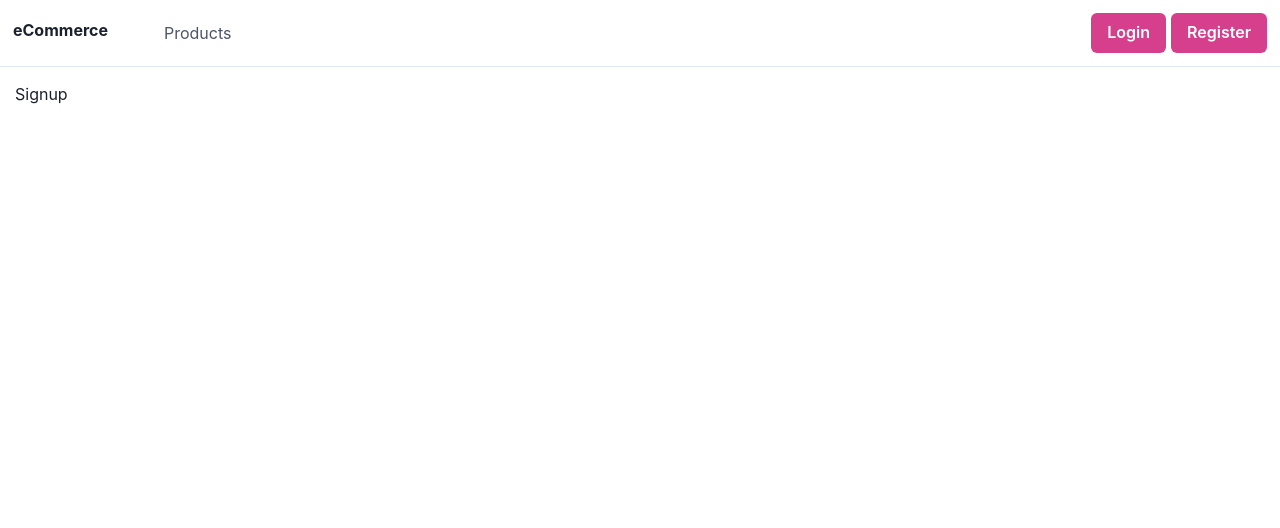
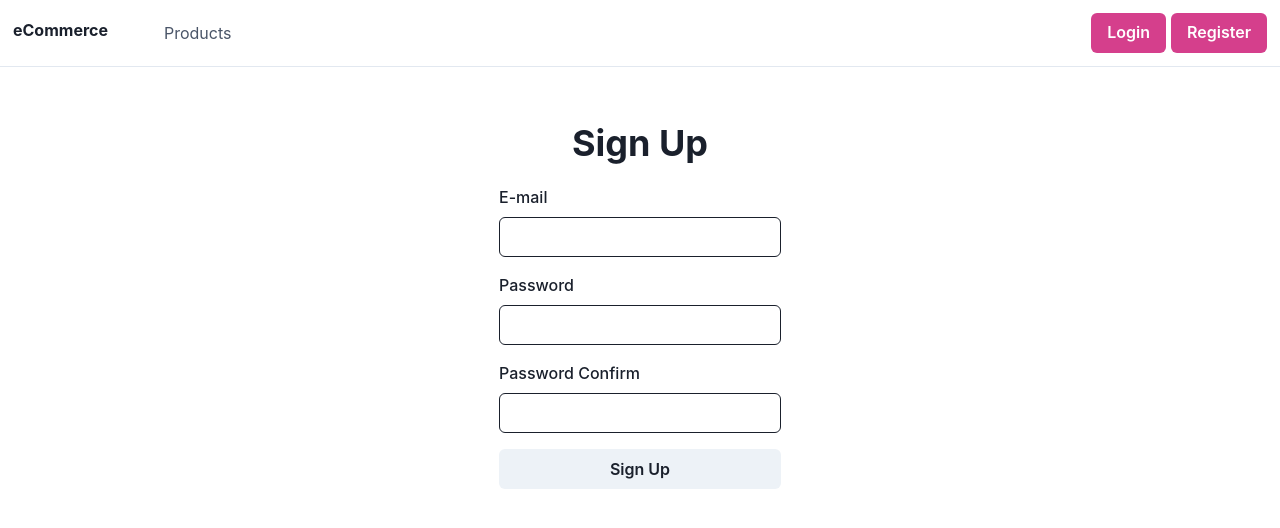
Before and after one commit to zkurucu/ecommerce-app, a React (Create React App) app in the folder client/: page /signup in a window 1280 px wide. Shown: the top 528 px of the page. Built offline with nearby package versions, Linux system fonts and the light colour scheme.

Commit message:
User Registration Steps - 1

```diff
--- a/client/package.json
+++ b/client/package.json
@@ -10,6 +10,7 @@
     "@testing-library/react": "^11.1.0",
     "@testing-library/user-event": "^12.1.10",
     "axios": "^0.21.1",
+    "formik": "^2.2.9",
     "framer-motion": "^4",
     "moment": "^2.29.1",
     "react": "^17.0.2",
@@ -18,7 +19,8 @@
     "react-query": "^3.21.0",
     "react-router-dom": "^5.2.0",
     "react-scripts": "4.0.3",
-    "web-vitals": "^1.0.1"
+    "web-vitals": "^1.0.1",
+    "yup": "^0.32.9"
   },
   "scripts": {
     "start": "react-scripts start",
--- a/client/src/pages/Auth/Signup/index.js
+++ b/client/src/pages/Auth/Signup/index.js
@@ -1,11 +1,77 @@
-import React from 'react'
+import React from "react";
+import {
+  Flex,
+  Box,
+  Heading,
+  FormControl,
+  FormLabel,
+  Input,
+  Button,
+} from "@chakra-ui/react";
+import validationSchema from "./validations"
+import { useFormik } from "formik";
 
 function Signup() {
-    return (
-        <div>
-            Signup
-        </div>
-    )
+  const formik = useFormik({
+    initialValues: {
+      email: "",
+      password: "",
+      passwordConfirm: "",
+    },
+    validationSchema,
+    onSubmit: async (values, bag) => {
+      console.log(values);
+    },
+  });
+
+  return (
+    <div>
+      <Flex align="center" width="full" justifyContent="center">
+        <Box pt={10}>
+          <Box textAlign="center">
+            <Heading>Sign Up</Heading>
+          </Box>
+          <Box my={5} textAlign="left">
+            <form onSubmit={formik.handleSubmit}>
+              <FormControl>
+                <FormLabel>E-mail</FormLabel>
+                <Input
+                  name="email"
+                  onChange={formik.handleChange}
+                  onBlur={formik.handleBlur}
+                  value={formik.values.email}
+                />
+              </FormControl>
+              <FormControl mt="4">
+                <FormLabel>Password</FormLabel>
+                <Input
+                  name="password"
+                  type="password"
+                  onChange={formik.handleChange}
+                  onBlur={formik.handleBlur}
+                  value={formik.values.password}
+                />
+              </FormControl>
+              <FormControl mt="4">
+                <FormLabel>Password Confirm</FormLabel>
+                <Input
+                  name="passwordConfirm"
+                  type="password"
+                  onChange={formik.handleChange}
+                  onBlur={formik.handleBlur}
+                  value={formik.values.passwordConfirm}
+                />
+              </FormControl>
+
+              <Button mt="4" width="full" type="submit">
+                Sign Up
+              </Button>
+            </form>
+          </Box>
+        </Box>
+      </Flex>
+    </div>
+  );
 }
 
 export default Signup;
--- /dev/null
+++ b/client/src/pages/Auth/Signup/validations.js
@@ -0,0 +1,17 @@
+import * as yup from "yup";
+
+const validations = yup.object().shape({
+  email: yup
+    .string()
+    .email("Geçerli bir email girin.")
+    .required("Zorunlu alan."),
+  password: yup
+    .string()
+    .min(5, "Parolanız en az 5 karakter olmalıdır.")
+    .required(),
+  passwordConfirm: yup
+    .string()
+    .oneOf([yup.ref("password")], "Parolalar uyuşmuyor.").required(),
+});
+
+export default validations;
```
Also changed, not shown: 1 other file (tests, documents, lock files or other folders).
